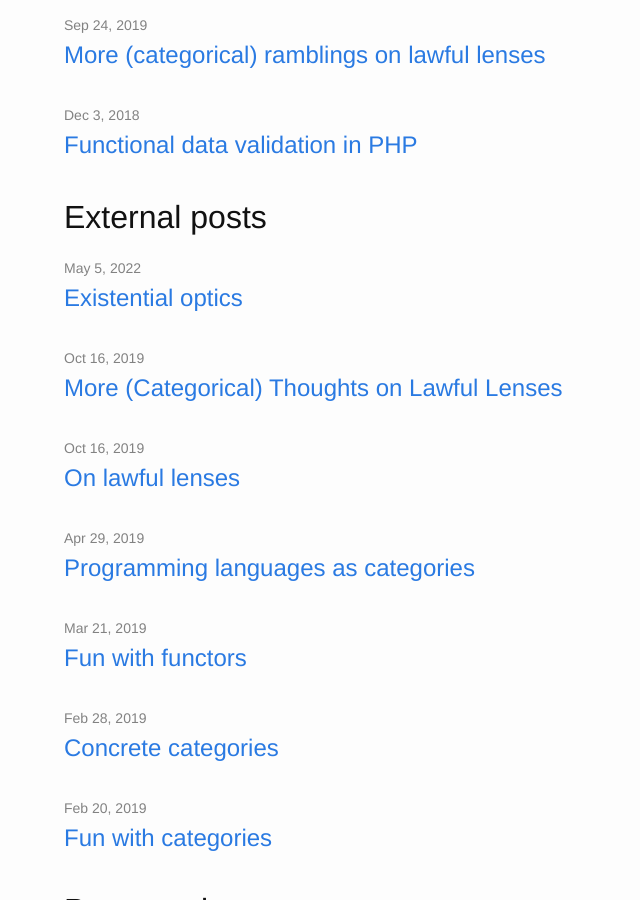
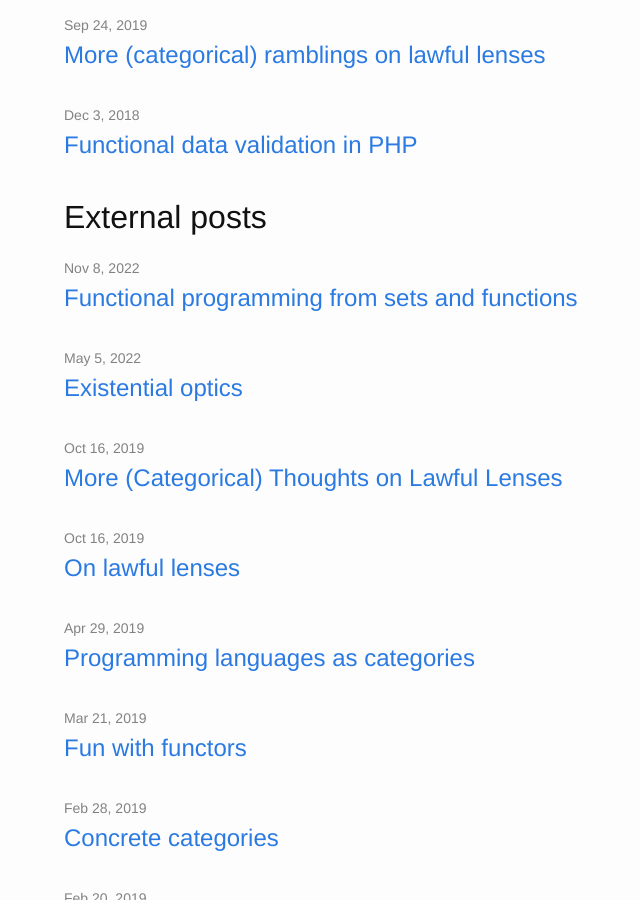
Before and after one commit to marcosh/marcosh.github.io, a Jekyll site: the page built from index.html, in a window 1280 px wide and 900 px high, scrolled down 1312 px. Shown: the whole window, without its empty margins (206-846 px from the left). Built offline with Jekyll 4.4.1, drawn with Linux system fonts in a browser that asks for light colours; nearby versions of some CDN libraries.

Commit message:
add "Functional programming from sets and functions" external post

```diff
--- a/_config.yml
+++ b/_config.yml
@@ -23,6 +23,10 @@
 categories: [presentations]
 
 external_posts:
+  - date: 2022-11-08 00:00:00 +0200
+    url: https://www.tweag.io/blog/2022-11-08-functional-programming-from-sets-and-functions/
+    title: Functional programming from sets and functions
+
   - date: 2022-05-05 00:00:00 +0200
     url: https://www.tweag.io/blog/2022-05-05-existential-optics/
     title: Existential optics
```
